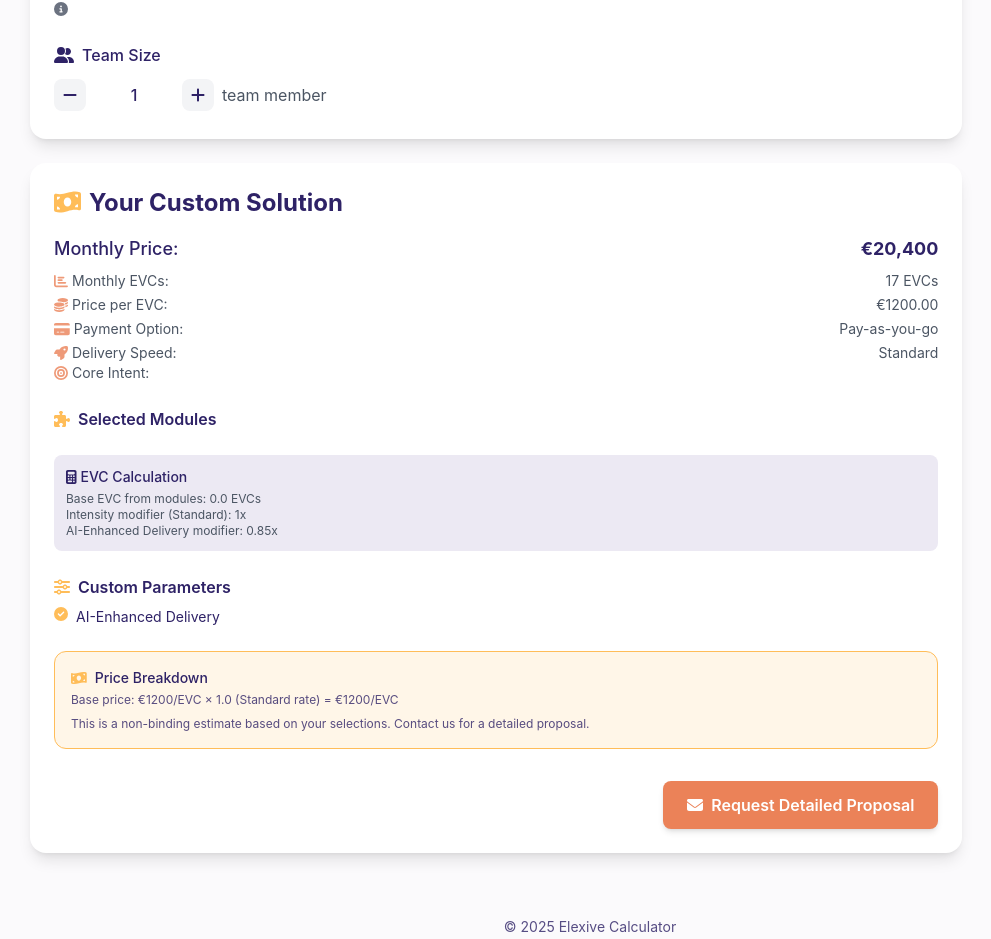
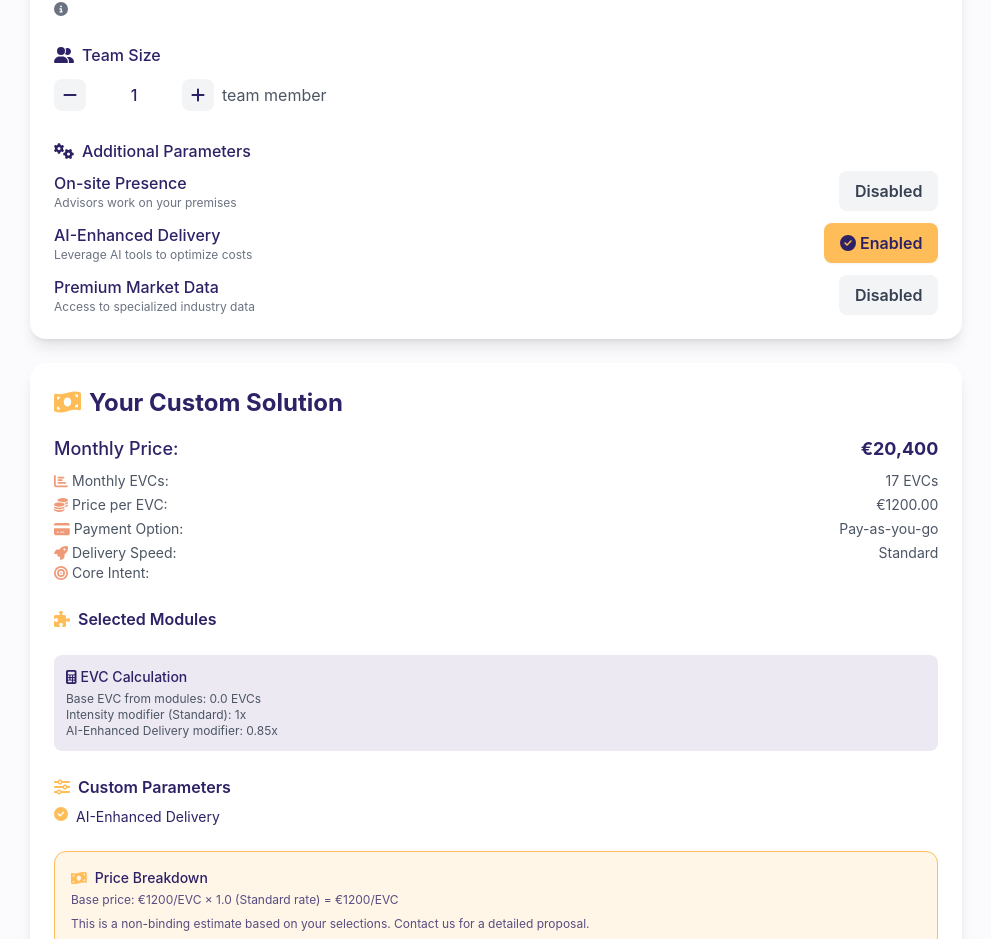
Before and after one commit to elexive-com/elexive-calc, a React (Create React App) app: page / in a window 1280 px wide. Shown: the part 2352-3291 px from the top of the page, without its empty margins (50-1041 px from the left). Built offline with nearby package versions, Linux system fonts and the light colour scheme.

Commit message:
referenced one last missing parameter

```diff
--- a/src/CalculatorApp.jsx
+++ b/src/CalculatorApp.jsx
@@ -466,6 +466,39 @@ const CalculatorApp = () => {
               </span>
             </div>
           </div>
+
+          {/* Custom Service Parameters - Using serviceParams variable to reference it */}
+          <div>
+            <label className="block text-[var(--elexive-primary)] font-medium mb-2">
+              <FontAwesomeIcon icon={faGears} className="mr-2" />
+              Additional Parameters
+            </label>
+            <div className="space-y-3">
+              {serviceParams.map((param) => (
+                <div key={param.id} className="flex items-center justify-between">
+                  <div>
+                    <span className="font-medium text-[var(--elexive-primary)]">{param.label}</span>
+                    <p className="text-xs text-gray-500">{param.description}</p>
+                  </div>
+                  <button
+                    onClick={() => updateParameter(param.id, !parameters[param.id])}
+                    className={`px-4 py-2 rounded-lg transition-all duration-200 ${
+                      parameters[param.id]
+                        ? 'bg-[var(--elexive-accent)] text-[var(--elexive-primary)] shadow-sm'
+                        : 'bg-gray-100 text-gray-700 hover:bg-gray-200'
+                    }`}
+                  >
+                    {parameters[param.id] ? (
+                      <>
+                        <FontAwesomeIcon icon={faCheckCircle} className="mr-1" />
+                        Enabled
+                      </>
+                    ) : 'Disabled'}
+                  </button>
+                </div>
+              ))}
+            </div>
+          </div>
         </div>
       </div>
     );
```
